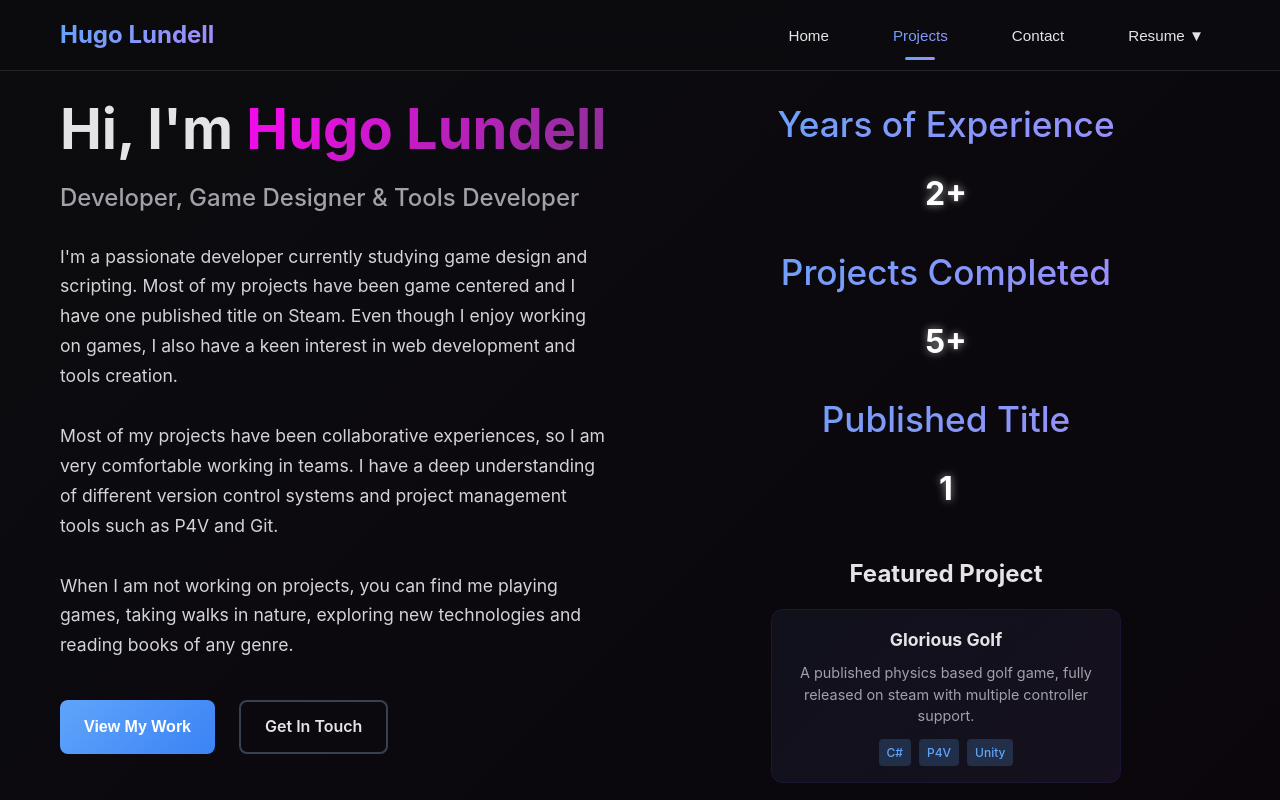
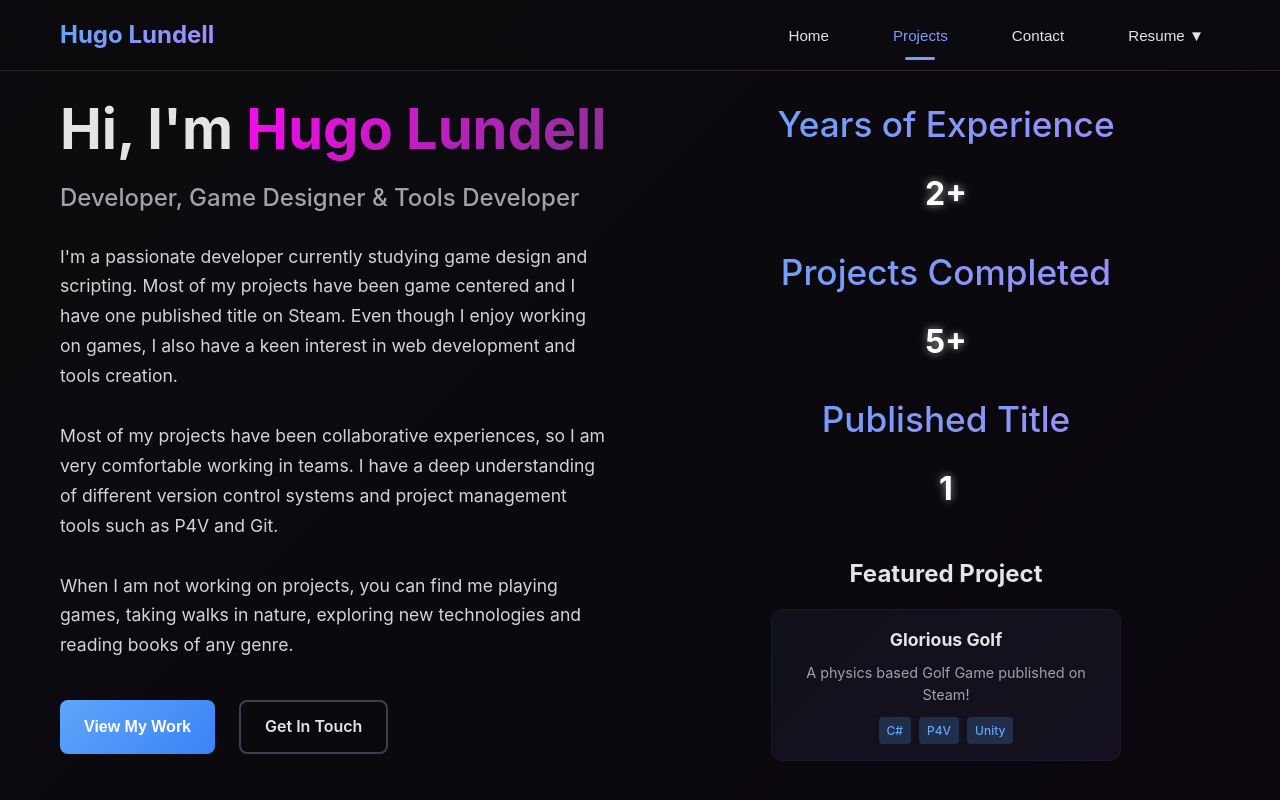
Before and after one commit to penniey/portfolio-website, a React (Vite) app: page / in a window 1280 px wide. Shown: the top 800 px of the page. Built offline with nearby package versions, Linux system fonts and the light colour scheme.

Commit message:
Update Hero.tsx
Made it less cramped
Warning I hard coded the description for the feature project sorry

```diff
--- a/src/components/Hero.tsx
+++ b/src/components/Hero.tsx
@@ -93,7 +93,8 @@ const Hero: React.FC = () => {
               >
                 <div className="project-info">
                   <h4>{featuredProject.title}</h4>
-                  <p>{featuredProject.description}</p>
+                  {/* Hard coding this for now */}
+                  <p>A physics based Golf Game published on Steam!</p>
                   <div className="project-tech">
                     {featuredProject.technologies.slice(0, 3).map((tech: string) => (
                       <span key={tech} className="tech-tag">{tech}</span>
```
